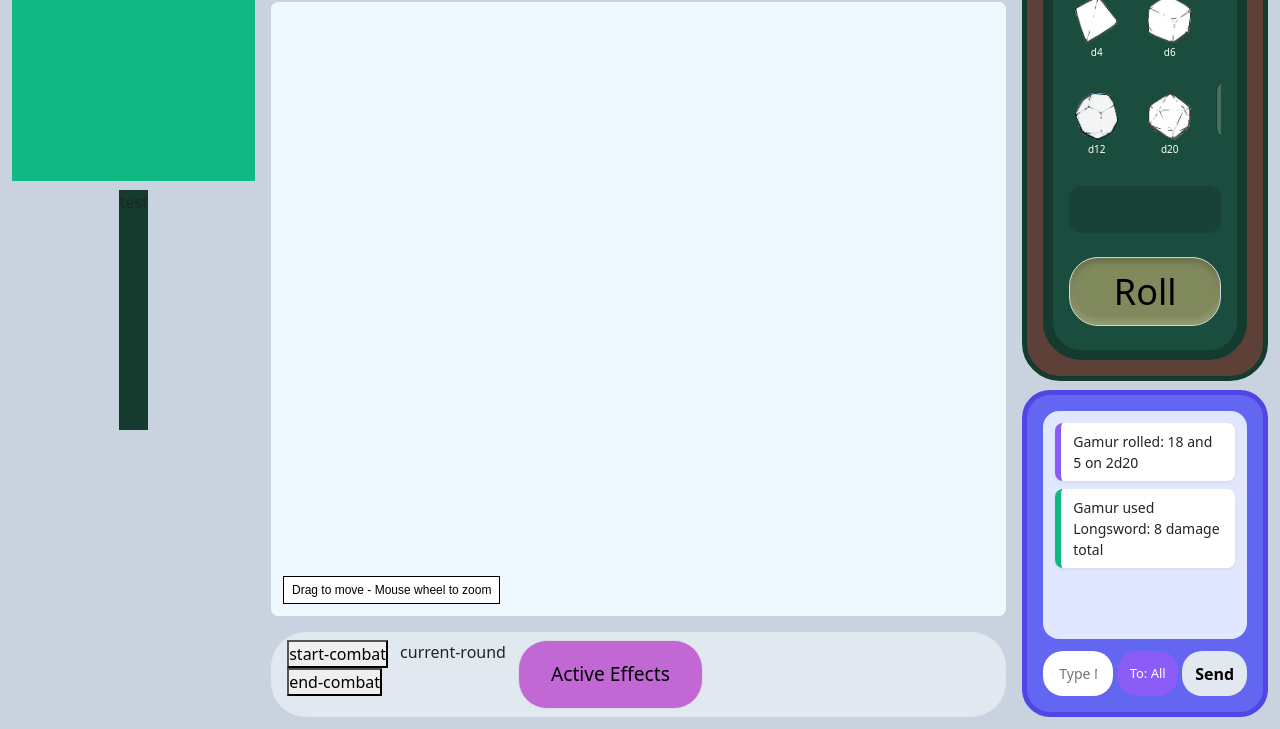
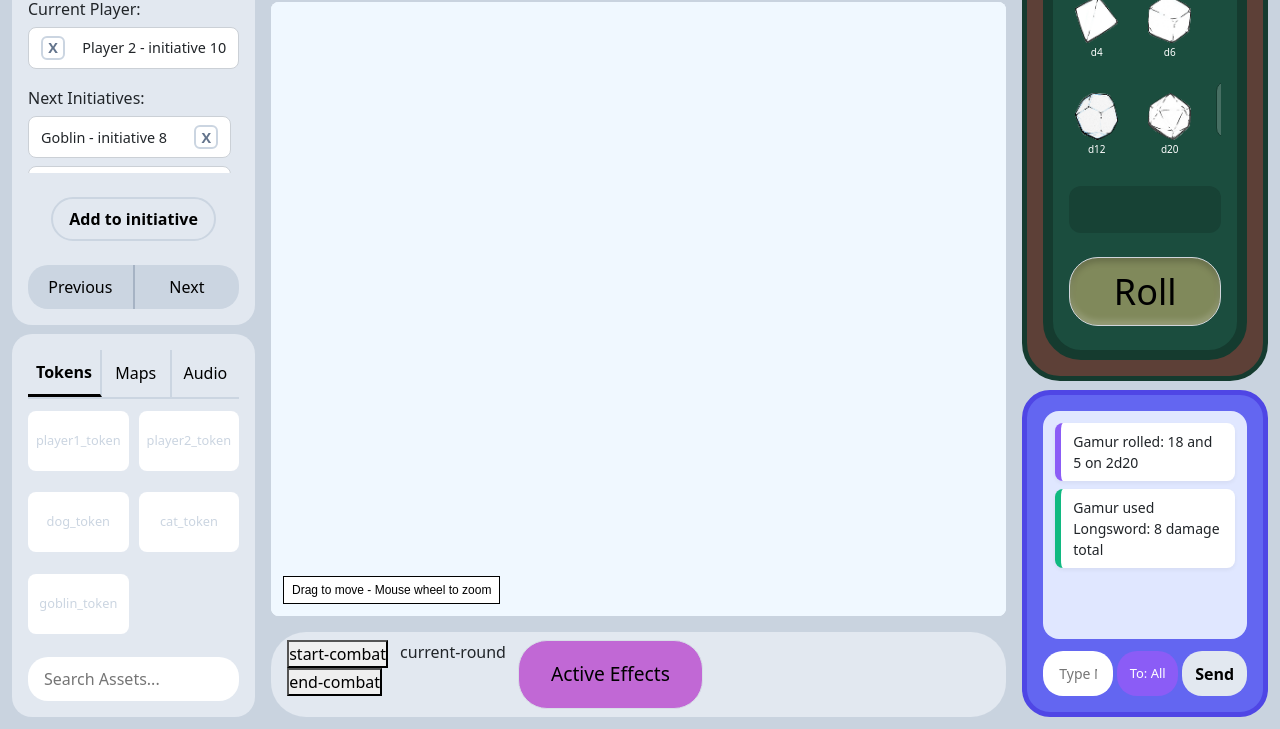
Before and after one commit to ViRaX5/DnD-Assistant-Part-One, a website with bundled scripts: page DMScreen.html in a window 1280 px wide. Shown: the part 71-800 px from the top of the page. Built offline with nearby package versions, Linux system fonts and the light colour scheme.

Commit message:
a lot of progress in the DM screen. still need to add the media for phone screen and a little bit of functionality for some of the buttons

```diff
--- a/DMScreen.html
+++ b/DMScreen.html
@@ -1,46 +1,76 @@
 <!doctype html>
 <html lang="en">
+
   <head>
     <meta charset="UTF-8" />
     <meta name="viewport" content="width=device-width, initial-scale=1.0" />
-    <link
-      rel="stylesheet"
-      href="node_modules/bootstrap/dist/css/bootstrap.min.css"
-    />
-    <script
-      src="https://cdn.jsdelivr.net/npm/@popperjs/core@2.11.8/dist/umd/popper.min.js"
+    <link rel="stylesheet" href="node_modules/bootstrap/dist/css/bootstrap.min.css" />
+    <script src="https://cdn.jsdelivr.net/npm/@popperjs/core@2.11.8/dist/umd/popper.min.js"
       integrity="sha384-I7E8VVD/ismYTF4hNIPjVp/Zjvgyol6VFvRkX/vR+Vc4jQkC+hVqc2pM8ODewa9r"
-      crossorigin="anonymous"
-    ></script>
-    <script
-      src="https://cdn.jsdelivr.net/npm/bootstrap@5.3.8/dist/js/bootstrap.min.js"
+      crossorigin="anonymous"></script>
+    <script src="https://cdn.jsdelivr.net/npm/bootstrap@5.3.8/dist/js/bootstrap.min.js"
       integrity="sha384-G/EV+4j2dNv+tEPo3++6LCgdCROaejBqfUeNjuKAiuXbjrxilcCdDz6ZAVfHWe1Y"
-      crossorigin="anonymous"
-    ></script>
+      crossorigin="anonymous"></script>
     <link rel="stylesheet" href="css/screenStyle.css" />
     <script type="module" src="./js/app.js"></script>
+    <script type="text/javascript" src="./js/DM.js" defer></script>
     <title>DnD Assistant</title>
   </head>
 
   <body id="DMBody">
     <div id="wrapper" class="container-fluid">
       <div id="left-panel">
-        <div id="combat-turn-tracker">
-          <span>test</span>
+        <div class="dm-panel-section" id="combat-turn-tracker">
+          <h2 class="panel-title">Combat Turn Tracker</h2>
+
+          <div class="tracker-group">
+            <h3>Current Player:</h3>
+            <div id="current-player-container">
+            </div>
+          </div>
+          <div class="tracker-group">
+            <h3>Next Initiatives:</h3>
+            <div id="next-initiatives-container">
+              </div>
+          </div>
+
+          <button id="add-initiative-btn">Add to initiative</button>
+
+          <dialog id="add-initiative-modal">
+            <div class="modal-content">
+                <h2>Add To Initiative</h2>
+                <button class="menu-btn">Add Existing Creature</button>
+                <button class="menu-btn">Add New Creature</button>
+                <div class="modal-buttons">
+                    <button type="button" id="close-initiative-modal" class="cancel-button">Close</button>
+                </div>
+            </div>
+          </dialog>
+
+          <div class="turn-controls">
+            <button id="prev-turn-btn">Previous</button>
+            <button id="next-turn-btn">Next</button>
+          </div>
+
         </div>
-        <div id="assests">
-          <span>test</span>
+        <div class="dm-panel-section" id="assets-panel">
+          <div class="assets-tabs">
+            <button class="active">Tokens</button>
+            <button>Maps</button>
+            <button>Audio</button>
+          </div>
+
+          <div id="assets-grid">
+          </div>
+
+          <input type="text" id="asset-search" placeholder="Search Assets..." />
         </div>
       </div>
       <div id="main">
         <header id="DMHeader">
           <div class="image-container">
             <a href="campaignList.html">
-              <img
-                class="logo"
-                src="./images/D&DLogoTransparent.png"
-                alt="Home"
-              />
+              <img class="logo" src="./images/D&DLogoTransparent.png" alt="Home" />
             </a>
           </div>
           <nav>
@@ -54,18 +84,10 @@
                   <h2>Ending the Adventure</h2>
                   <p>Are you sure you want to log out?</p>
                   <div class="modal-buttons">
-                    <button
-                      type="button"
-                      id="cancel-logout"
-                      class="cancel-button"
-                    >
+                    <button type="button" id="cancel-logout" class="cancel-button">
                       Cancel
                     </button>
-                    <button
-                      type="button"
-                      id="confirm-logout"
-                      class="confirm-button"
-                    >
+                    <button type="button" id="confirm-logout" class="confirm-button">
                       Yes, Log Out
                     </button>
                   </div>
@@ -74,12 +96,7 @@
             </div>
           </nav>
         </header>
-        <iframe
-          id="main-map"
-          src="./map-grid.html"
-          title="Grid map"
-          loading="lazy"
-        ></iframe>
+        <iframe id="main-map" src="./map-grid.html" title="Grid map" loading="lazy"></iframe>
         <div id="action-bar">
           <div id="start-end">
             <div id="start-combat">
@@ -162,12 +179,7 @@
           </div>
 
           <div id="chat-controls">
-            <input
-              type="text"
-              id="chat-input"
-              placeholder="Type Message..."
-              autocomplete="off"
-            />
+            <input type="text" id="chat-input" placeholder="Type Message..." autocomplete="off" />
 
             <button id="recipient-btn">To: All</button>
 
@@ -192,4 +204,5 @@
       </div>
     </div>
   </body>
+
 </html>
--- a/css/screenStyle.css
+++ b/css/screenStyle.css
@@ -931,15 +931,271 @@ h6 {
 
 /* left side */
 
-#combat-turn-tracker {
-  background-color: #10b981;
-  height: 30vh;
-  width: 366px;
+/* DM Left Panel Shared Styles */
+.dm-panel-section {
+  background-color: #e2e8f0;
+  border-radius: 20px;
+  width: 100%;
+  padding: 16px;
+  box-sizing: border-box;
+  display: flex;
+  flex-direction: column;
+  gap: 12px;
 }
 
-#assests {
-  background-color: #153b2f;
-  height: 30vh;
+.panel-title {
+  font-size: 1.2rem;
+  color: #000;
+  margin-bottom: 8px;
+}
+
+/* Combat Tracker Specifics */
+.tracker-group h3 {
+  font-size: 1rem;
+  font-weight: normal;
+  text-align: left;
+  margin-bottom: 8px;
+}
+
+#combat-turn-tracker {
+    display: flex;
+    flex-direction: column;
+    flex: 1 1 0;
+    min-height: min-content;
+}
+
+#combat-turn-tracker .tracker-group:nth-of-type(2) {
+    display: flex;
+    flex-direction: column;
+    flex: 1 1 0;
+    min-height: 80px
+}
+
+#next-initiatives-container {
+    overflow-y: auto;
+    flex: 1;
+    min-height: 0px;
+    padding-right: 8px;
+}
+
+.initiative-card {
+  background-color: #ffffff;
+  border-radius: 8px;
+  padding: 8px 12px;
+  display: flex;
+  justify-content: space-between;
+  align-items: center;
+  margin-bottom: 8px;
+  font-size: 0.9rem;
+  border: 1px solid #cbd0d6;
+}
+
+.remove-btn {
+  background: transparent;
+  border: 2px solid #cbd5e1;
+  border-radius: 6px;
+  width: 24px;
+  height: 24px;
+  cursor: pointer;
+  display: flex;
+  justify-content: center;
+  align-items: center;
+  font: inherit;
+  font-weight: bold;
+  color: #63748c;
+  transition: 200ms ease;
+}
+.remove-btn:hover {
+  background-color: #f06272; /* Red hover state */
+  border-color: #f06272;
+  color: white;
+}
+.remove-btn:focus {
+  outline: none;
+  background-color: #ed253c;
+  color: white;
+}
+
+#add-initiative-btn {
+  background: transparent;
+  border: 2px solid #cbd5e1; /* Added the requested border! */
+  border-radius: 1000px; /* Pill shape */
+  padding: 8px 16px;
+  font: inherit;
+  font-weight: bold;
+  cursor: pointer;
+  margin: 12px auto;
+  display: block; /* Centers the button neatly */
+  transition: 200ms ease;
+}
+#add-initiative-btn:hover {
+  background-color: #cbd5e1;
+}
+#add-initiative-btn:focus {
+  outline: none;
+  background-color: #a6b3c4;
+}
+
+.turn-controls {
+  display: flex;
+  justify-content: space-between;
+  background-color: #cbd5e1;
+  border-radius: 20px;
+  padding: 0; /* Removed padding to let buttons fill the space */
+  overflow: hidden; /* Keeps the buttons strictly inside the rounded corners */
+}
+
+.turn-controls button {
+  background: transparent;
+  border: none;
+  padding: 10px 16px;
+  flex: 1;
+  cursor: pointer;
+  font: inherit;
+  transition: 200ms ease;
+}
+.turn-controls button:first-child {
+  border-right: 2px solid #a6b3c4;
+}
+.turn-controls button:hover {
+  background-color: #a6b3c4;
+}
+.turn-controls button:focus {
+  outline: none;
+  background-color: #8e9eb5;
+  color: white;
+}
+
+/* Add to initiative dialog */
+dialog {
+  margin: auto;
+  padding: 20px;
+  border: 2px solid #cbd0d6;
+  border-radius: 20px;
+  background-color: #f9fafb;
+  color: #000;
+  text-align: center;
+}
+
+dialog::backdrop {
+  background-color: rgba(0, 0, 0, 0.6);
+}
+
+.modal-content h2 {
+  margin-bottom: 15px;
+}
+
+.menu-btn {
+  display: block;
+  width: 100%;
+  background: transparent;
+  border: 1px solid #000;
+  border-radius: 8px;
+  padding: 10px;
+  margin-bottom: 10px;
+  cursor: pointer;
+  font: inherit;
+  font-size: 1rem;
+  transition: 200ms ease;
+}
+
+.menu-btn:hover {
+  background: #e2e8f0;
+}
+
+.cancel-button {
+  background-color: #E5E7EB;
+  color: #000;
+  border: none;
+  border-radius: 1000px;
+  padding: 0.6em 2em;
+  font: inherit;
+  font-weight: 600;
+  cursor: pointer;
+  margin-top: 10px;
+}
+
+/* Assets Specifics */
+#assets-panel {
+  display: flex;
+    flex-direction: column;
+    flex: 1 1 0;
+    min-height: min-content;
+}
+
+.assets-tabs {
+  display: flex;
+  border-bottom: 2px solid #cbd5e1;
+  border-radius: 12px 12px 0 0;
+  flex-shrink: 0;
+  overflow-x: auto;
+  overflow-y: hidden;
+}
+
+.assets-tabs button {
+  flex: 1;
+  background: transparent;
+  border: none;
+  padding: 10px 8px;
+  cursor: pointer;
+  font: inherit;
+  white-space: nowrap;
+  min-width: fit-content;
+  transition: 200ms ease;
+}
+.assets-tabs button:not(:last-child) {
+  border-right: 2px solid #cbd5e1;
+}
+.assets-tabs button:hover {
+  background-color: #cbd5e1;
+}
+.assets-tabs button:focus {
+  outline: none;
+  background-color: #a6b3c4;
+}
+
+.assets-tabs button.active {
+  border-bottom: 3px solid #000;
+  font-weight: bold;
+}
+
+#assets-grid {
+  display: grid;
+  grid-template-columns: repeat(2, minmax(90px, 130px));
+  justify-content: center;
+  gap: 10px;
+  overflow-y: auto;
+  flex: 1;
+  min-height: 100px;
+}
+
+.asset-item {
+  background-color: #ffffff;
+  border-radius: 8px;
+  height: 60px;
+  display: flex;
+  justify-content: center;
+  align-items: center;
+  font-size: 0.8rem;
+  color: #cbd5e1;
+  cursor: grab;
+}
+
+#asset-search {
+  border-radius: 20px;
+  border: none;
+  padding: 10px 16px;
+  width: 100%;
+  box-sizing: border-box;
+  margin-top: auto;
+  flex-shrink: 0;
+}
+
+.panel-title,
+.tracker-group:first-of-type,
+#add-initiative-btn,
+.turn-controls {
+    flex-shrink: 0;
 }
 
 /* header-nav stuff */
--- /dev/null
+++ b/js/DM.js
@@ -0,0 +1,159 @@
+const assetsDB1 = [
+    { id: "t1", name: "player1_token" },
+    { id: "t2", name: "player2_token" },
+    { id: "t3", name: "dog_token" },
+    { id: "t4", name: "cat_token" },
+    { id: "t5", name: "goblin_token" },
+    { id: "t6", name: "" }
+];
+const assetsDB2 = [];
+
+const mapsDB1 = [
+    { id: "m1", name: "Tavern_Map" },
+    { id: "m2", name: "Forest_Map" },
+    { id: "m3", name: "Cave_Map" }
+];
+const mapsDB2 = [];
+
+const audioDB1 = [
+    { id: "a1", name: "Battle_Music" },
+    { id: "a2", name: "Tavern_Ambience" }
+];
+const audioDB2 = [];
+
+const combatTracker1 = {
+    currentTurn: { id: 2, name: "Player 2", initiative: 10 },
+    upcoming: [
+        { id: 3, name: "Goblin", initiative: 8 },
+        { id: 1, name: "Player 1", initiative: 14 },
+        { id: 3, name: "Goblin", initiative: 8 },
+        { id: 1, name: "Player 1", initiative: 14 },
+        { id: 3, name: "Goblin", initiative: 8 },
+        { id: 1, name: "Player 1", initiative: 14 },
+        { id: 3, name: "Goblin", initiative: 8 },
+        { id: 1, name: "Player 1", initiative: 14 },
+        { id: 3, name: "Goblin", initiative: 8 },
+        { id: 1, name: "Player 1", initiative: 14 },
+        { id: 3, name: "Goblin", initiative: 8 },
+        { id: 1, name: "Player 1", initiative: 14 },
+        { id: 3, name: "Goblin", initiative: 8 },
+        { id: 1, name: "Player 1", initiative: 14 }
+    ]
+};
+const combatTracker2 = {};
+
+const activeAssetts = assetsDB1;
+let activeCombatTracker = JSON.parse(JSON.stringify(combatTracker1));
+const activeMaps = mapsDB1;
+const activeAudio = audioDB1;
+
+const currentPlayerContainer = document.getElementById('current-player-container');
+const nextInitiativesContainer = document.getElementById('next-initiatives-container');
+const assetsGrid = document.getElementById('assets-grid');
+
+const prevBtn = document.getElementById('prev-turn-btn');
+const nextBtn = document.getElementById('next-turn-btn');
+const addInitBtn = document.getElementById('add-initiative-btn');
+const initModal = document.getElementById('add-initiative-modal');
+const closeInitModal = document.getElementById('close-initiative-modal');
+const assetTabs = document.querySelectorAll('.assets-tabs button');
+
+function renderCombatTracker(combatData) {
+    if (!combatData || (!combatData.currentTurn && combatData.upcoming.length === 0)) {
+        currentPlayerContainer.innerHTML = `<span style="color: #63748c;">No active combat</span>`;
+        nextInitiativesContainer.innerHTML = '';
+        return;
+    }
+
+    if (combatData.currentTurn) {
+        currentPlayerContainer.innerHTML = `
+          <div class="initiative-card">
+            <button class="remove-btn" data-id="${combatData.currentTurn.id}">X</button>
+            <span>${combatData.currentTurn.name} - initiative ${combatData.currentTurn.initiative}</span>
+          </div>
+        `;
+    } else {
+        currentPlayerContainer.innerHTML = `<span style="color: #63748c;">No current player</span>`;
+    }
+
+    nextInitiativesContainer.innerHTML = '';
+    if (combatData.upcoming && combatData.upcoming.length > 0) {
+        combatData.upcoming.forEach(entity => {
+            const card = document.createElement('div');
+            card.className = 'initiative-card';
+            card.innerHTML = `
+              <span>${entity.name} - initiative ${entity.initiative}</span>
+              <button class="remove-btn" data-id="${entity.id}">X</button>
+            `;
+            nextInitiativesContainer.appendChild(card);
+        });
+    }
+
+    document.querySelectorAll('.remove-btn').forEach(btn => {
+        btn.addEventListener('click', (e) => handleRemoveEntity(e.target.dataset.id));
+    });
+}
+
+function renderAssets(assetsData) {
+    assetsGrid.innerHTML = '';
+    if (!assetsData || assetsData.length === 0) {
+        assetsGrid.innerHTML = `<span style="grid-column: span 2; text-align: center; color: #63748c; padding-top: 20px;">No assets found</span>`;
+        return;
+    }
+    assetsData.forEach(asset => {
+        if (!asset.name) return;
+        const token = document.createElement('div');
+        token.className = 'asset-item';
+        token.innerText = asset.name;
+        assetsGrid.appendChild(token);
+    });
+}
+
+function handleNextTurn() {
+    if (activeCombatTracker.upcoming.length === 0) return;
+    const oldCurrent = activeCombatTracker.currentTurn;
+    activeCombatTracker.currentTurn = activeCombatTracker.upcoming.shift();
+    if (oldCurrent) activeCombatTracker.upcoming.push(oldCurrent);
+    renderCombatTracker(activeCombatTracker);
+}
+
+function handlePrevTurn() {
+    if (activeCombatTracker.upcoming.length === 0) return;
+    const oldCurrent = activeCombatTracker.currentTurn;
+    activeCombatTracker.currentTurn = activeCombatTracker.upcoming.pop();
+    if (oldCurrent) activeCombatTracker.upcoming.unshift(oldCurrent);
+    renderCombatTracker(activeCombatTracker);
+}
+
+function handleRemoveEntity(idStr) {
+    const id = parseInt(idStr) || idStr;
+
+    if (activeCombatTracker.currentTurn && activeCombatTracker.currentTurn.id === id) {
+        activeCombatTracker.currentTurn = activeCombatTracker.upcoming.shift() || null;
+    }
+    else {
+        activeCombatTracker.upcoming = activeCombatTracker.upcoming.filter(entity => entity.id !== id);
+    }
+    renderCombatTracker(activeCombatTracker);
+}
+
+nextBtn.addEventListener('click', handleNextTurn);
+prevBtn.addEventListener('click', handlePrevTurn);
+
+addInitBtn.addEventListener('click', () => initModal.showModal());
+closeInitModal.addEventListener('click', () => initModal.close());
+
+assetTabs.forEach(tab => {
+    tab.addEventListener('click', (e) => {
+        assetTabs.forEach(t => t.classList.remove('active'));
+        e.target.classList.add('active');
+
+        const tabName = e.target.innerText.toLowerCase();
+        if (tabName === 'tokens') renderAssets(assetsDB1);
+        else if (tabName === 'maps') renderAssets(activeMaps);
+        else if (tabName === 'audio') renderAssets(activeAudio);
+    });
+});
+
+renderCombatTracker(activeCombatTracker);
+renderAssets(activeAssetts);
```
